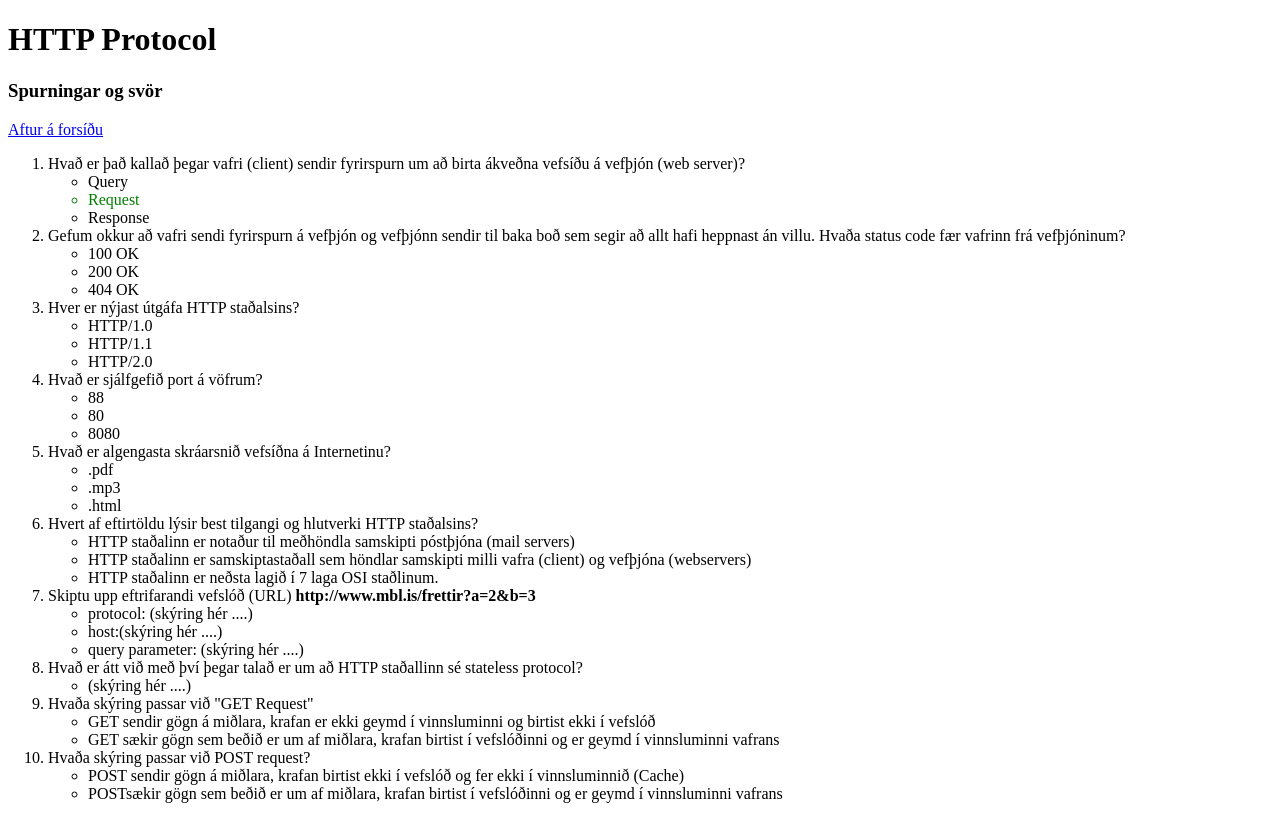
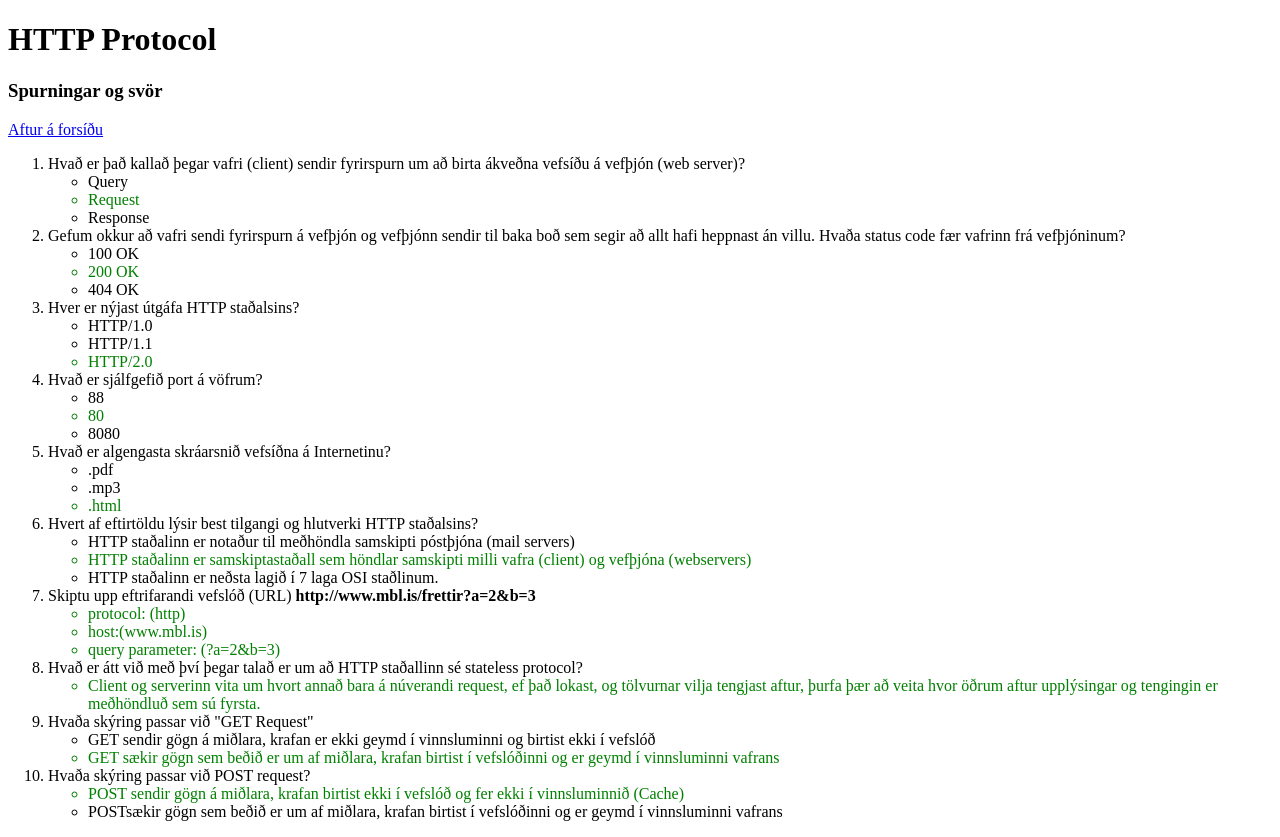
Before and after one commit to SkuliMoller/Flask1, a Flask app: page /sida2 in a window 1280 px wide. Before the commit the page ends 803 px from the top, so only its background shows below. Run offline with Flask 2, Linux system fonts and the light colour scheme.

Commit message:
Add files via upload

```diff
--- a/templates/http.html
+++ b/templates/http.html
@@ -27,7 +27,7 @@
         <li> Gefum okkur að vafri sendi fyrirspurn á vefþjón og vefþjónn sendir til baka boð sem segir að allt hafi heppnast án villu.  Hvaða status code fær vafrinn frá vefþjóninum?
             <ul>
                 <li>100 OK</li>
-                <li>200 OK</li>
+                <li class="rett">200 OK</li>
                 <li>404 OK</li>
             </ul>
         </li>
@@ -35,13 +35,13 @@
             <ul>
                 <li>HTTP/1.0</li>
                 <li>HTTP/1.1</li>
-                <li>HTTP/2.0</li>
+                <li class="rett">HTTP/2.0</li>
             </ul>
         </li>
         <li> Hvað er sjálfgefið port á vöfrum?
             <ul>
                 <li>88</li>
-                <li>80</li>
+                <li class="rett">80</li>
                 <li>8080</li>
             </ul>
         </li>
@@ -49,37 +49,37 @@
             <ul>
                 <li>.pdf</li>
                 <li>.mp3</li>
-                <li>.html</li>
+                <li class="rett">.html</li>
             </ul>
         </li>
         <li> Hvert af eftirtöldu lýsir best tilgangi og hlutverki HTTP staðalsins?
             <ul>
                 <li>HTTP staðalinn er notaður til meðhöndla samskipti póstþjóna (mail servers)</li>
-                <li>HTTP staðalinn er samskiptastaðall sem höndlar samskipti milli vafra (client) og vefþjóna (webservers)</li>
+                <li class="rett">HTTP staðalinn er samskiptastaðall sem höndlar samskipti milli vafra (client) og vefþjóna (webservers)</li>
                 <li>HTTP staðalinn er neðsta lagið í 7 laga OSI staðlinum.</li>
             </ul>
         </li>
         <li> Skiptu upp eftrifarandi vefslóð (URL) <b>http://www.mbl.is/frettir?a=2&b=3</b>
             <ul>
-                <li>protocol: (skýring hér ....)</li>
-                <li>host:(skýring hér ....)</li>
-                <li>query parameter: (skýring hér ....)</li>
+                <li class="rett">protocol: (http)</li>
+                <li class="rett">host:(www.mbl.is)</li>
+                <li class="rett">query parameter: (?a=2&b=3)</li>
             </ul>
         </li>
         <li> Hvað er átt við með því þegar talað er um að HTTP staðallinn sé stateless protocol?
             <ul>
-                <li>(skýring hér ....)</li>
+                <li class="rett">Client og serverinn vita um hvort annað bara á núverandi request, ef það lokast, og tölvurnar vilja tengjast aftur, þurfa þær að veita hvor öðrum aftur upplýsingar og tengingin er meðhöndluð sem sú fyrsta.</li>
             </ul>
         </li>
         <li> Hvaða skýring passar við "GET Request"
             <ul>
                 <li>GET sendir gögn á miðlara, krafan er ekki geymd í vinnsluminni og birtist ekki í vefslóð</li>
-                <li>GET sækir gögn sem beðið er um af miðlara, krafan birtist í vefslóðinni og er geymd í vinnsluminni vafrans</li>
+                <li class="rett">GET sækir gögn sem beðið er um af miðlara, krafan birtist í vefslóðinni og er geymd í vinnsluminni vafrans</li>
             </ul>
         </li>
         <li> Hvaða skýring passar við POST request?
             <ul>
-                <li>POST sendir gögn á miðlara, krafan birtist ekki í vefslóð og fer ekki í vinnsluminnið (Cache)</li>
+                <li class="rett">POST sendir gögn á miðlara, krafan birtist ekki í vefslóð og fer ekki í vinnsluminnið (Cache)</li>
                 <li>POSTsækir gögn sem beðið er um af miðlara, krafan birtist í vefslóðinni og er geymd í vinnsluminni vafrans</li>
             </ul>
         </li>
```
